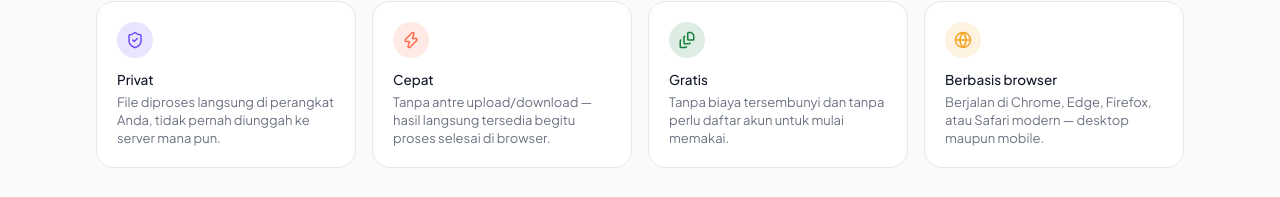
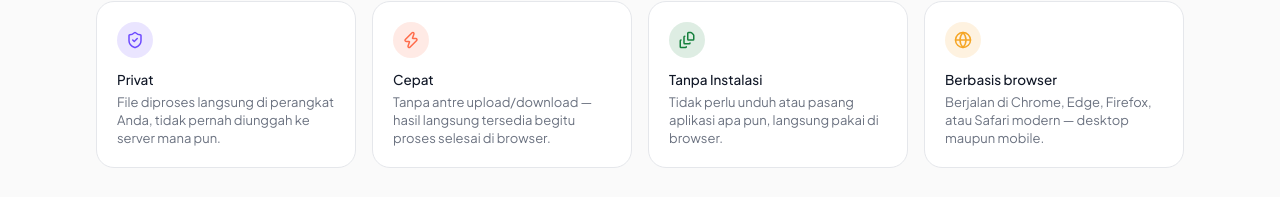
Before and after one commit to denipurwanto10/formatra-frontend, a React (Vite) app: page / in a window 1280 px wide. Shown: the part 3120-3317 px from the top of the page. Built offline with nearby package versions, Linux system fonts and the light colour scheme.

Commit message:
Update frontend source files

```diff
--- a/src/pages/Landing.jsx
+++ b/src/pages/Landing.jsx
@@ -27,8 +27,8 @@ const FEATURES = [
   },
   {
     icon: FileStack,
-    title: "Gratis",
-    desc: "Tanpa biaya tersembunyi dan tanpa perlu daftar akun untuk mulai memakai.",
+    title: "Tanpa Instalasi",
+    desc: "Tidak perlu unduh atau pasang aplikasi apa pun, langsung pakai di browser.",
   },
   {
     icon: Globe,
```
